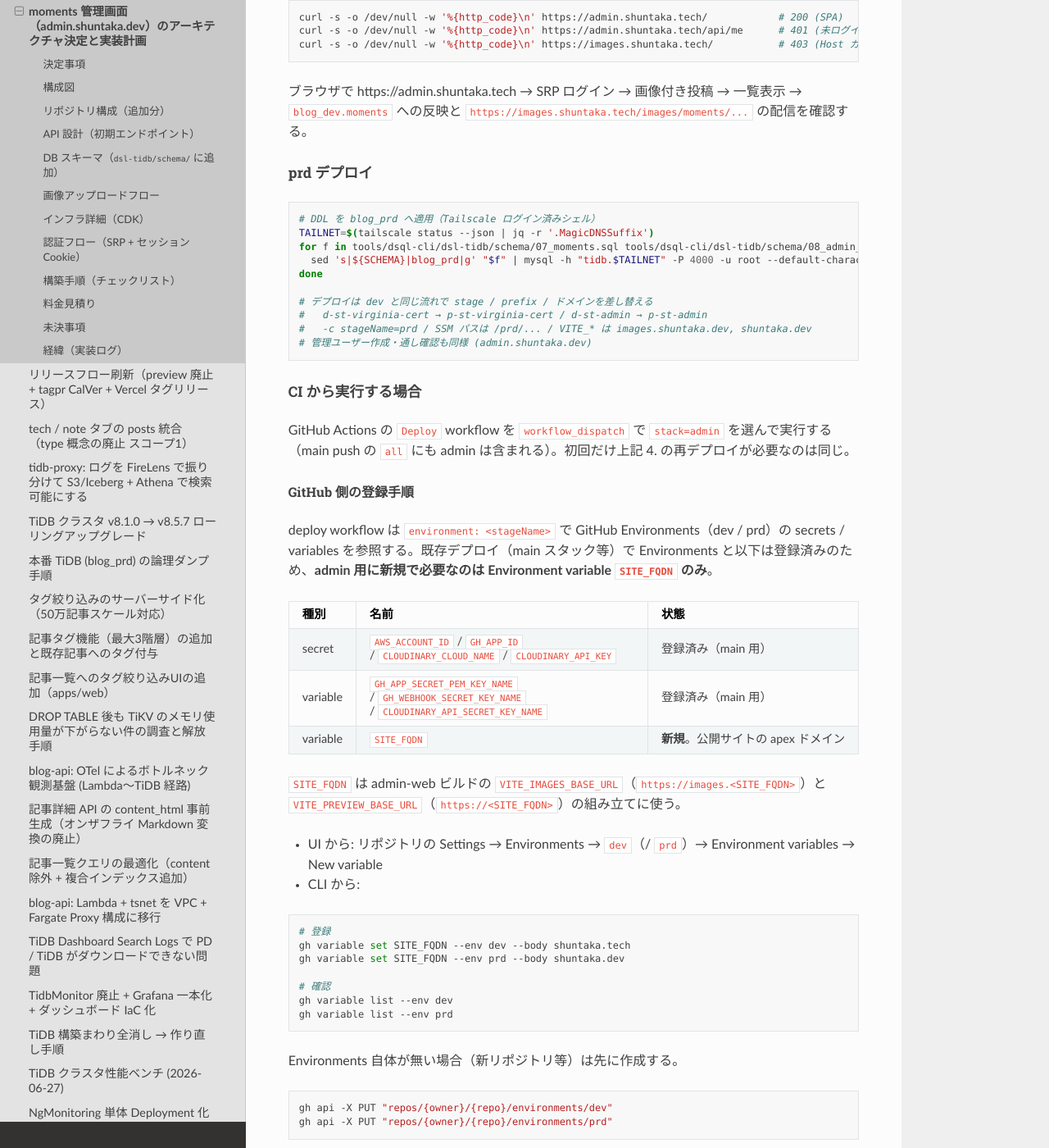
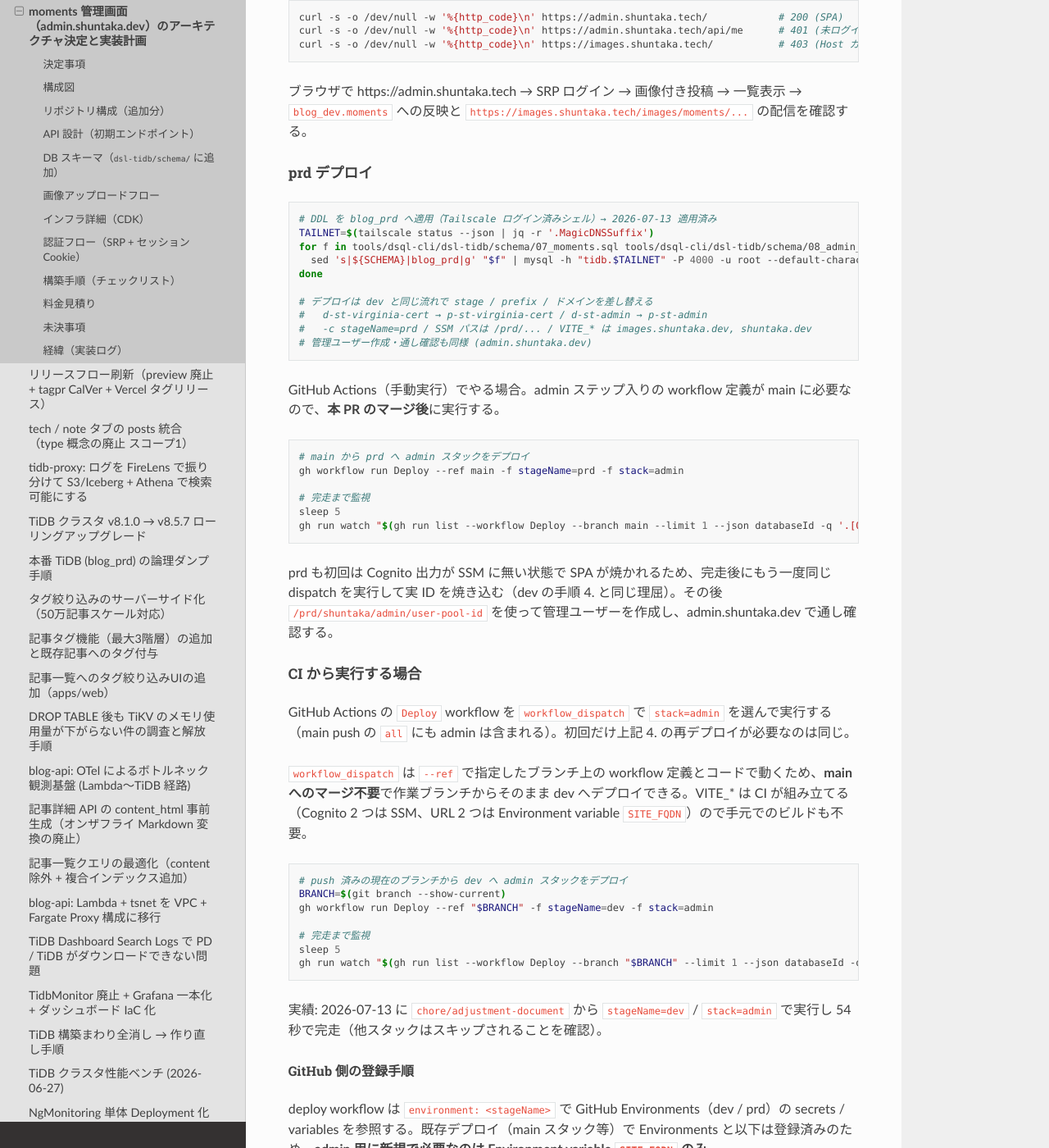
Before and after one commit to shuntaka9576/shuntaka-dev, a Sphinx documentation site: the page built from docs/source/98_tasks/2026-07-12-logs-admin-architecture/index.md, in a window 1280 px wide and 1400 px high, scrolled down 12941 px. Shown: the whole window at 82% size. Built offline with Sphinx 7.4.7 and the Read the Docs theme 3.1.0, drawn with Linux system fonts in a browser that asks for light colours; some of the changed text lies outside the part shown.

Commit message:
docs: admin スタックを作業ブランチから dev デプロイする手順を追記

````diff
--- a/docs/source/98_tasks/2026-07-12-logs-admin-architecture/index.md
+++ b/docs/source/98_tasks/2026-07-12-logs-admin-architecture/index.md
@@ -433,7 +433,7 @@ curl -s -o /dev/null -w '%{http_code}\n' https://images.shuntaka.tech/
 ##### prd デプロイ
 
 ```bash
-# DDL を blog_prd へ適用（Tailscale ログイン済みシェル）
+# DDL を blog_prd へ適用（Tailscale ログイン済みシェル）→ 2026-07-13 適用済み
 TAILNET=$(tailscale status --json | jq -r '.MagicDNSSuffix')
 for f in tools/dsql-cli/dsl-tidb/schema/07_moments.sql tools/dsql-cli/dsl-tidb/schema/08_admin_sessions.sql; do
   sed 's|${SCHEMA}|blog_prd|g' "$f" | mysql -h "tidb.$TAILNET" -P 4000 -u root --default-character-set=utf8mb4
@@ -445,9 +445,36 @@ done
 # 管理ユーザー作成・通し確認も同様 (admin.shuntaka.dev)
 ```
 
+GitHub Actions（手動実行）でやる場合。admin ステップ入りの workflow 定義が main に必要なので、**本 PR のマージ後**に実行する。
+
+```bash
+# main から prd へ admin スタックをデプロイ
+gh workflow run Deploy --ref main -f stageName=prd -f stack=admin
+
+# 完走まで監視
+sleep 5
+gh run watch "$(gh run list --workflow Deploy --branch main --limit 1 --json databaseId -q '.[0].databaseId')"
+```
+
+prd も初回は Cognito 出力が SSM に無い状態で SPA が焼かれるため、完走後にもう一度同じ dispatch を実行して実 ID を焼き込む（dev の手順 4. と同じ理屈）。その後 `/prd/shuntaka/admin/user-pool-id` を使って管理ユーザーを作成し、admin.shuntaka.dev で通し確認する。
+
 ##### CI から実行する場合
 
 GitHub Actions の `Deploy` workflow を `workflow_dispatch` で `stack=admin` を選んで実行する（main push の `all` にも admin は含まれる）。初回だけ上記 4. の再デプロイが必要なのは同じ。
+
+`workflow_dispatch` は `--ref` で指定したブランチ上の workflow 定義とコードで動くため、**main へのマージ不要**で作業ブランチからそのまま dev へデプロイできる。VITE\_\* は CI が組み立てる（Cognito 2 つは SSM、URL 2 つは Environment variable `SITE_FQDN`）ので手元でのビルドも不要。
+
+```bash
+# push 済みの現在のブランチから dev へ admin スタックをデプロイ
+BRANCH=$(git branch --show-current)
+gh workflow run Deploy --ref "$BRANCH" -f stageName=dev -f stack=admin
+
+# 完走まで監視
+sleep 5
+gh run watch "$(gh run list --workflow Deploy --branch "$BRANCH" --limit 1 --json databaseId -q '.[0].databaseId')"
+```
+
+実績: 2026-07-13 に `chore/adjustment-document` から `stageName=dev` / `stack=admin` で実行し 54 秒で完走（他スタックはスキップされることを確認）。
 
 ###### GitHub 側の登録手順
 
@@ -613,4 +640,4 @@ sed 's|${SCHEMA}|blog_dev|g' tools/dsql-cli/dsl-tidb/schema/08_admin_sessions.sq
 4. ~~`admin-create-user`~~ → **実施済み**（UserStatus CONFIRMED。username は `users.name` と同じ `shuntaka`）
 5. ~~通し確認~~ → **完了**（2026-07-13）。SRP ログイン → 画像付き下書き投稿 → `blog_dev.moments` 反映 → `images.shuntaka.tech` の thumb 配信 200 / images ホスト 403 まで確認。テスト投稿（下書き 1 件）は不要になったら管理画面から削除
 6. ログイン障害の修正 2 ファイル（admin-web の hc headers / admin-backend の catch ログ）のコミット。管理ユーザーのパスワードはトラブルシュート中にターミナルへ表示されたため `admin-set-user-password --permanent` で更新を推奨
-7. `blog_prd` へ DDL 適用 → prd デプロイ → フェーズ 4（公開側 moments タブ）
+7. ~~`blog_prd` へ DDL 適用~~（2026-07-13 適用済み。moments / admin_sessions の 7 テーブル構成を確認）→ 本 PR マージ後に prd デプロイ（「prd デプロイ」の GitHub Actions 手順。初回は 2 回 dispatch）→ フェーズ 4（公開側 moments タブ）
````
